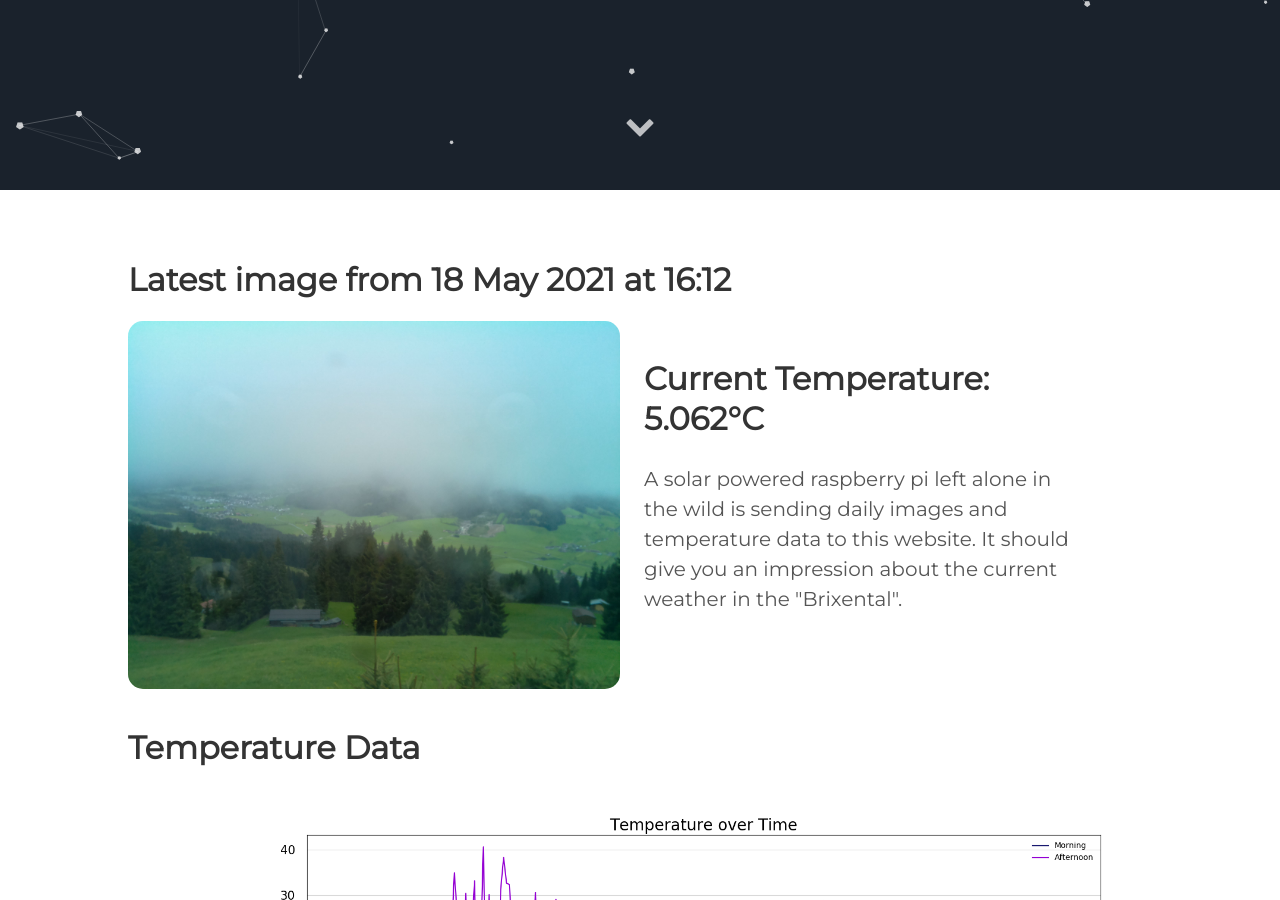
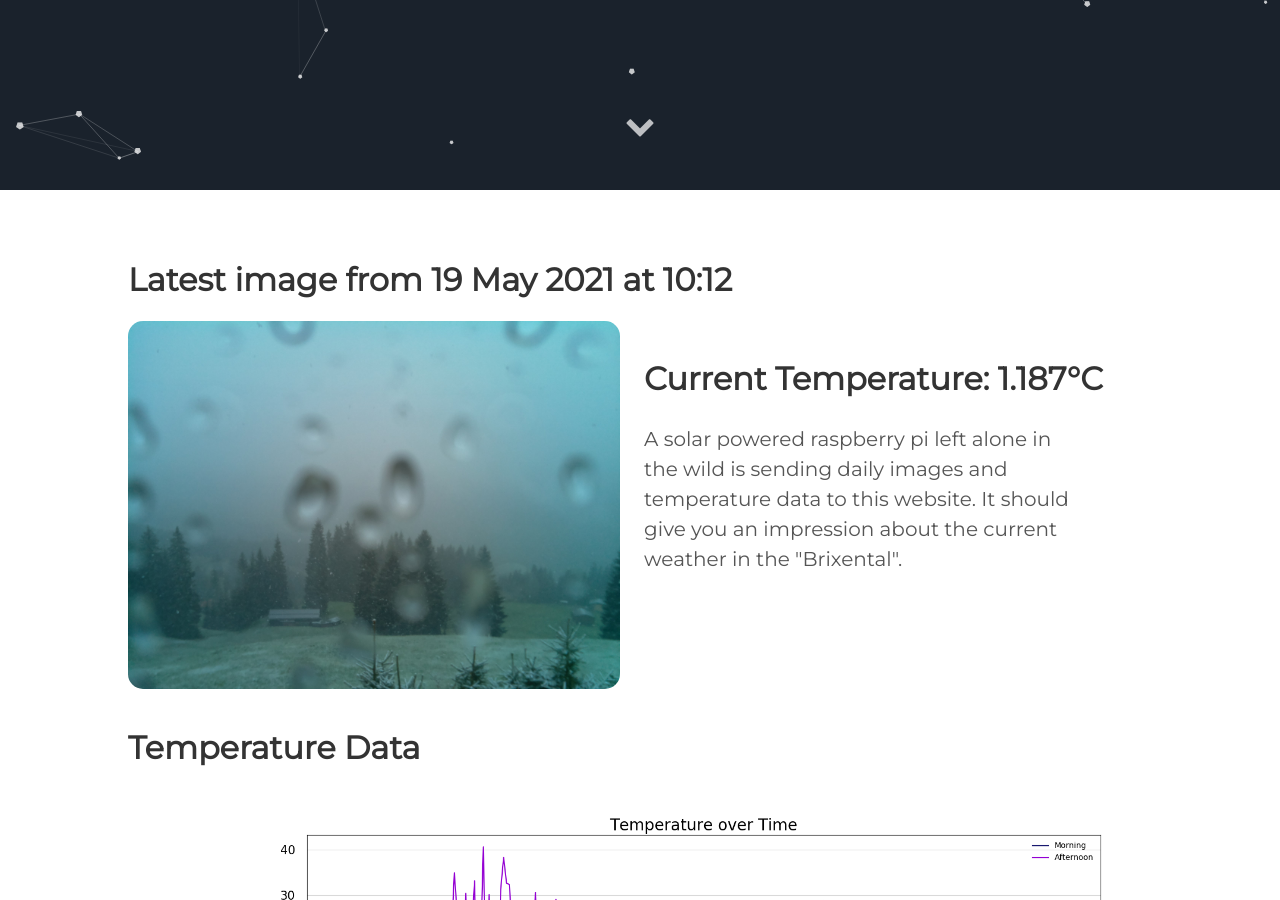
Before and after one commit to vektorious/vektorious.github.io, a Jekyll site: the page built from resources/huette.md, in a window 1280 px wide and 900 px high, scrolled down 710 px. Built offline with Jekyll 4.4.1, drawn with Linux system fonts in a browser that asks for light colours.

Commit message:
I'm a bot beep boop

```diff
--- a/resources/huette.md
+++ b/resources/huette.md
@@ -6,13 +6,13 @@ image: '/assets/img/'
 description: 'Live image from the Austrian alps'
 twitter_text: ' '
 ---
-## Latest image from 18 May 2021 at 16:12
+## Latest image from 19 May 2021 at 10:12
 <div class="huette">
   <div class="huette-image">
     <img src="{{ "/assets/img/huette.jpg" | prepend: site.baseurl }}">
   </div>
   <div class="huette-text">
-        <h2>Current Temperature: 5.062°C</h2>
+        <h2>Current Temperature: 1.187°C</h2>
         <p>A solar powered raspberry pi left alone in the wild is sending daily images and temperature data to this website. It should give you an impression about the current weather in the "Brixental".</p>
 
   </div>
```
Also changed, not shown: rpi-script/2021-05-19_101120.txt (renamed from rpi-script/2021-05-18_161116.txt, +5 -5 lines), rpi-script/huette.md (+2 -2 lines), assets/img/huette.jpg, assets/img/temp_plot.png, rpi-script/temp_plot.png, 1 other file.
